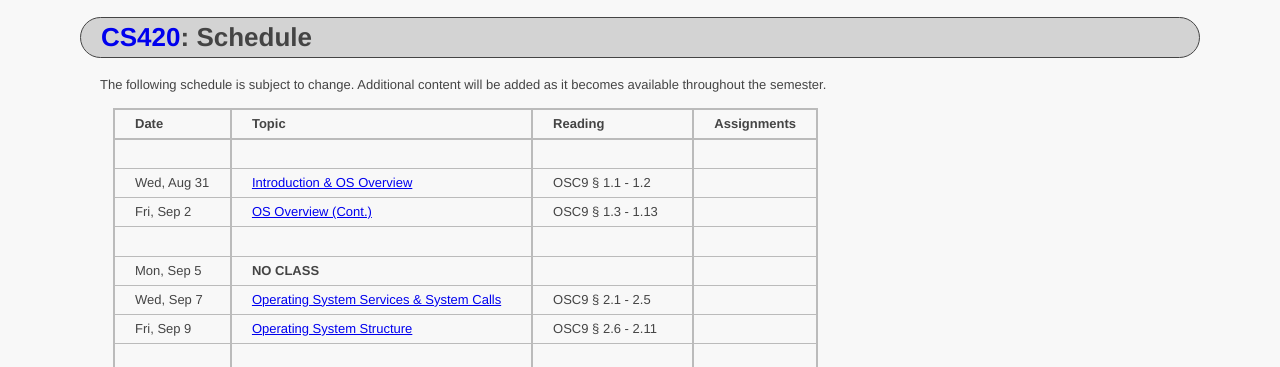
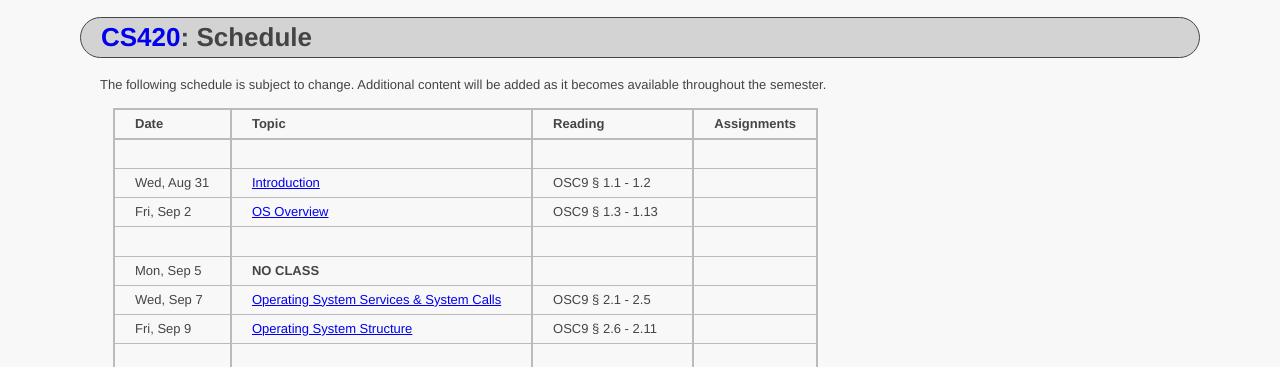
Before and after one commit to ycpcs/cs420-fall2016, a Jekyll site: the page built from schedule.md, in a window 1280 px wide. Shown: the top 367 px of the page. Built offline with Jekyll 4.4.1, drawn with Linux system fonts in a browser that asks for light colours.

Commit message:
split lecture 1+2 into separate parts

```diff
--- a/schedule.md
+++ b/schedule.md
@@ -10,8 +10,8 @@ Additional content will be added as it becomes available throughout the semester
 **Date**       |  **Topic**                                                                                        |  **Reading**          |  **Assignments**
 :--------------|:--------------------------------------------------------------------------------------------------|:----------------------|:----------------------
                |                                                                                                   |                       |
-Wed, Aug 31    |  [Introduction & OS Overview](lectures/lecture1+2_introduction_and_os_architecture.pdf)           |  OSC9 § 1.1 - 1.2     |
-Fri, Sep 2     |  [OS Overview (Cont.)](lectures/lecture1+2_introduction_and_os_architecture.pdf)                  |  OSC9 § 1.3 - 1.13    |
+Wed, Aug 31    |  [Introduction](lectures/lecture1_introduction.pdf)                                               |  OSC9 § 1.1 - 1.2     |
+Fri, Sep 2     |  [OS Overview](lectures/lecture2_os_architecture.pdf)                                             |  OSC9 § 1.3 - 1.13    |
                |                                                                                                   |                       |
 Mon, Sep 5     |  **NO CLASS**                                                                                     |                       |
 Wed, Sep 7     |  [Operating System Services & System Calls](lectures/lecture3_services_and_system_calls.pdf)      |  OSC9 § 2.1 - 2.5     |            <!-- [Homework #1](homework/Homework_Assignment_1.txt) <br> Due 9/14 in class <br> -->
```
Also changed, not shown: 3 other files.
